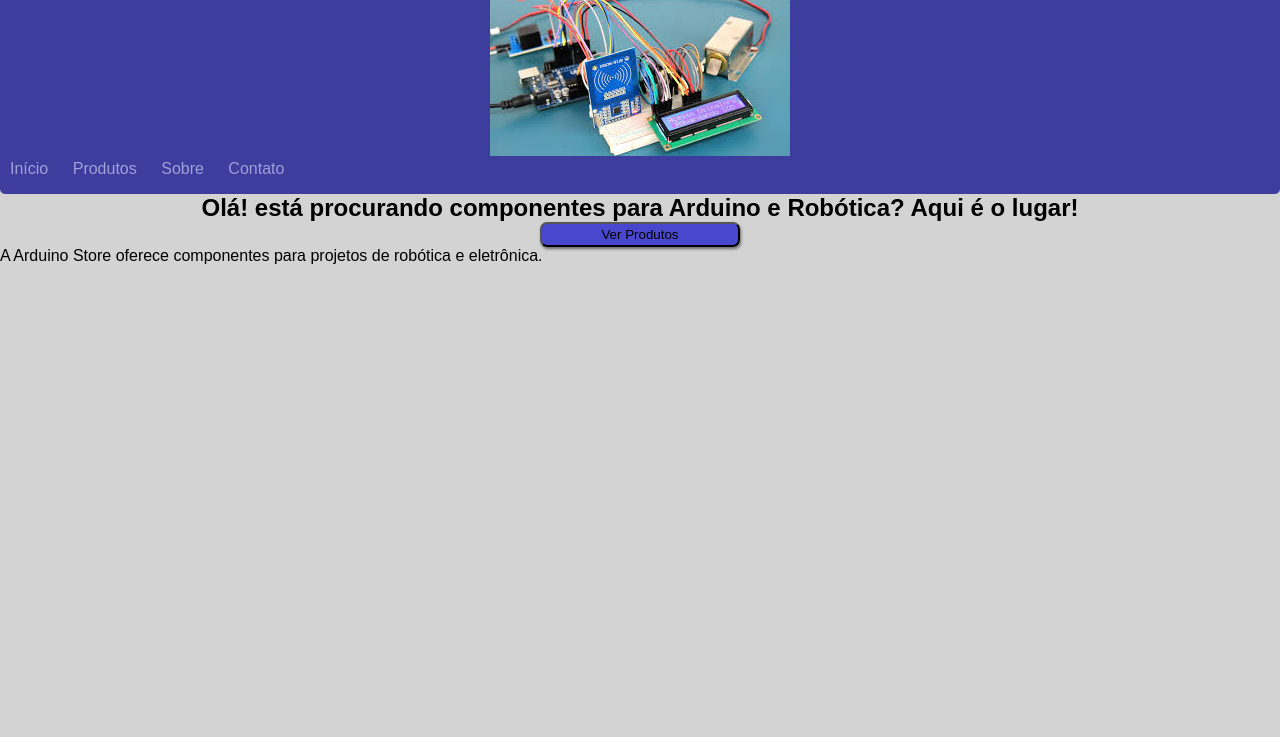
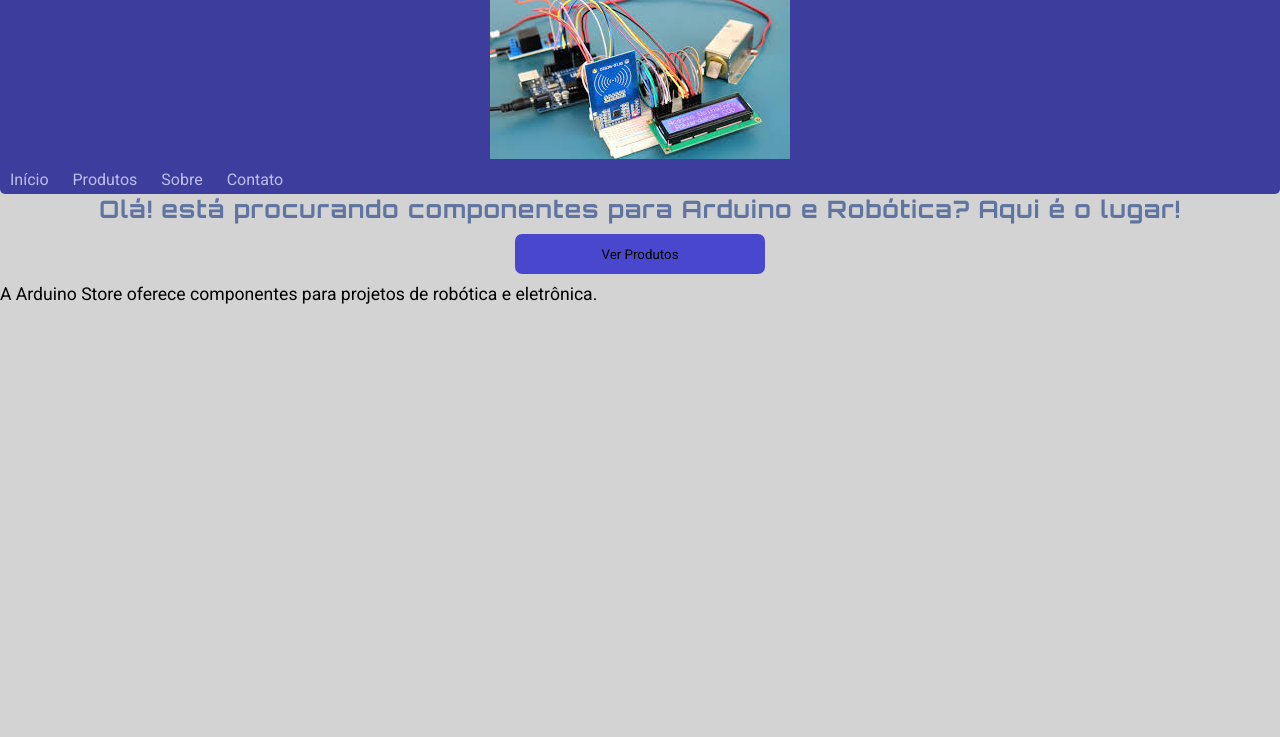
Before and after one commit to miguel-biglia/Meu-site, a plain HTML site: page index.html in a window 1280 px wide. Shown: the part 63-800 px from the top of the page. Drawn offline with Linux system fonts and the light colour scheme.

Commit message:
primeira pagina completa

```diff
--- a/index.html
+++ b/index.html
@@ -22,7 +22,7 @@
 
     <main>
         <h2>Olá! está procurando componentes para Arduino e Robótica? Aqui é o lugar!</h2>
-        <button><a href="paginas/produtos.html" id="botao">Ver Produtos</a></button>
+        <button><a href="paginas/produtos.html" id="escritabotao">Ver Produtos</a></button>
     </main>
 
      <aside>
--- a/styleA.css
+++ b/styleA.css
@@ -1,10 +1,10 @@
-
+@import url('https://fonts.googleapis.com/css2?family=Orbitron:wght@700&family=Roboto:wght@300;400;700&display=swap');
 
 *{
     margin: 0;
     padding: 0;
     box-sizing: border-box;
-    font-family: Arial, Helvetica, sans-serif;
+    font-family: 'Roboto', Arial, Helvetica, sans-serif;
 }
 
 body{
@@ -22,20 +22,25 @@ header{
 
 h1{
     margin: 7px;
+    font-family: 'Orbitron', sans-serif;
+    font-size: 2em;
+    letter-spacing: 3px;
 }
 
 nav {
     text-align: left;
+    margin-top: 7px;
     margin-bottom: 10px;
-    transition-duration: 1;
+    transition-duration: 1s;
 }
 
 nav a{
     text-decoration: none;
-    color: rgb(159, 159, 218);
+    color: rgb(189, 189, 233);
     margin: 10px;
-    transition-duration: 0.3s;
+    transition-duration: 0.5s;
 }
+
 header a:hover{
     background-color: rgb(51, 51, 126);
     padding: 5px;
@@ -46,15 +51,31 @@ nav a{
     text-align: center;
 }
 
+main h2{
+    color: rgb(95, 116, 161);
+    font-family: 'Orbitron', sans-serif;
+    letter-spacing: 1px;
+}
+
+p{
+    font-family: 'Roboto', sans-serif;
+    font-size: 1.1em;
+}
+
 button{
-    width: 200px;
-    height: 25px;
+    margin: 10px;
+    width: 250px;
+    height: 40px;
     background-color: rgba(16, 12, 207, 0.699);
     border-radius: 7px;
-    box-shadow: 1px 2px 3px rgba(0, 0, 0, 0.5);
+    border: none;
 }
 
- #botao{
+button:hover{
+    background-color: rgba(60, 63, 221, 0.849);
+}
+
+#escritabotao{
     text-decoration: none;
     color: black;
 }
```
Also changed, not shown: styleB.css (renamed from paginas/styleB.css), styleC.css (renamed from paginas/styleC.css). Lines whose indentation alone changed are shown as unchanged.
